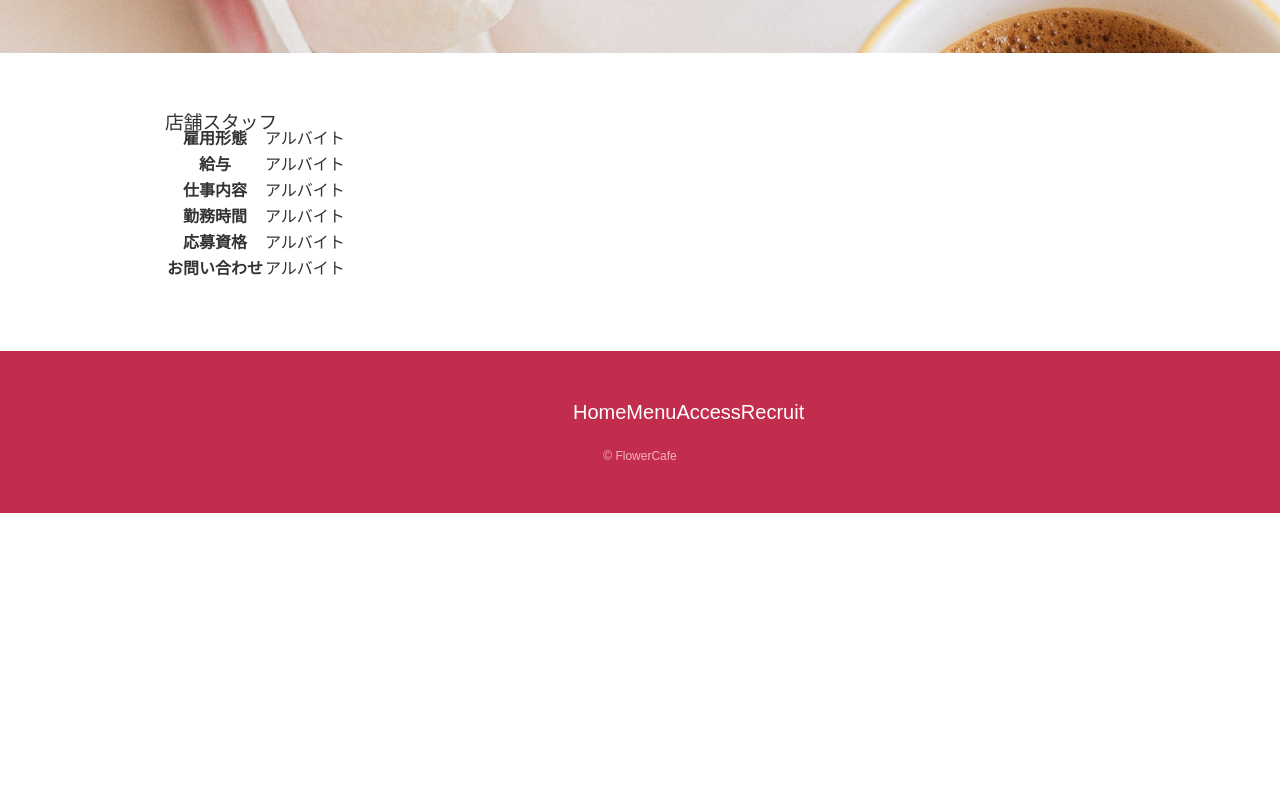
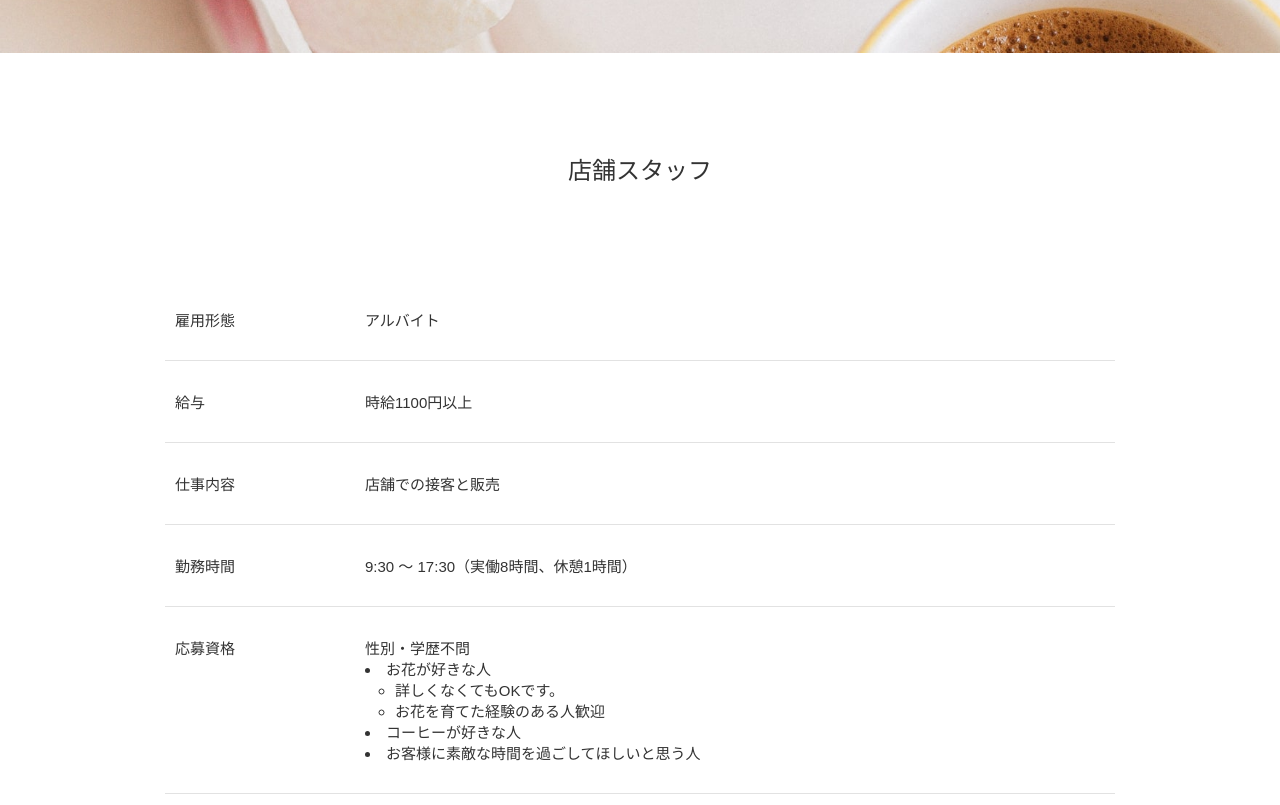
Before and after one commit to CaRo74/FlowerCafe, a plain HTML site: page recruit.html in a window 1280 px wide. Shown: the part 147-952 px from the top of the page. Before the commit the page ends 800 px from the top, so only its background shows below. Drawn offline with Linux system fonts and the light colour scheme; some packages are replaced by stand-ins of ours; a web font is replaced by a local one.

Commit message:
リクルート2

```diff
--- a/css/style.css
+++ b/css/style.css
@@ -273,6 +273,45 @@ header{
 .map{
   width: 100%;
 }
+/* リクルート */
+.recruit-title{
+  text-align: center;
+}
+.recruit-info{
+  margin-top: 8px;
+}
+.info-table {
+  border-spacing: 0px;
+  border-collapse: collapse;
+  width: 100%;
+  text-align: left;
+  font-size: 1.5rem;
+  list-style: 1.8;
+}
+th,td{
+  width:100%;
+  display:block;
+}
+tr{
+  border-bottom: 1px solid #E2E2E2;
+}
+th{
+  padding-top: 20px;
+  margin-bottom: 12px;
+  font-weight: normal;
+}
+td{
+  padding-bottom: 20px;
+}
+.info-table li{
+  list-style: disc;
+  list-style: 6.5;
+}
+
+.info-table ul li{
+  list-style-type: circle;
+  margin-left: 30px;
+}
 /* pc */
 @media screen and (min-width: 768px){
   body{
@@ -411,4 +450,33 @@ header{
   .access-text {
     margin-bottom: 38px;
   }
+  /* リクルート */
+  .recruit-title{
+    font-size: 2.4rem;
+    line-height: 4;
+  }
+  .recruit-info{
+    margin-top: 60px;
+  }
+  .info-table {
+    border-spacing: 0px;
+    border-collapse: collapse;
+    width: 100%;
+  }
+  th,td{
+    display: table;
+    padding: 0;
+    padding: 30px 10px;
+    vertical-align: top;
+  }
+  tr{
+    border-bottom: 1px solid #E2E2E2;
+  }
+  th{
+    display: table-cell;
+    width: 20%;
+  }
+  td{
+    display: table-cell;
+  }
 }
--- a/recruit.html
+++ b/recruit.html
@@ -58,23 +58,36 @@
             </tr>
             <tr>
               <th>給与</th>
-              <td>アルバイト</td>
+              <td>時給1100円以上</td>
             </tr>
             <tr>
               <th>仕事内容</th>
-              <td>アルバイト</td>
+              <td>店舗での接客と販売</td>
             </tr>
             <tr>
               <th>勤務時間</th>
-              <td>アルバイト</td>
+              <td>9:30 〜 17:30（実働8時間、休憩1時間）</td>
             </tr>
             <tr>
               <th>応募資格</th>
-              <td>アルバイト</td>
+              <td>
+                性別・学歴不問
+                <li>お花が好きな人
+                  <ul>
+                    <li>詳しくなくてもOKです。</li>
+                    <li>お花を育てた経験のある人歓迎</li>
+                  </ul>
+                </li>
+                <li>コーヒーが好きな人</li>
+                <li>お客様に素敵な時間を過ごしてほしいと思う人</li>
+              </td>
             </tr>
             <tr>
               <th>お問い合わせ</th>
-              <td>アルバイト</td>
+              <td>ご興味のある方は下記の問い合わせ先から応募をお願いいたします。<br>
+                電話：555-555-5555<br>
+                メール：xxxxxx@xxxxx.com
+              </td>
             </tr>
           </table>
         </div>
```
